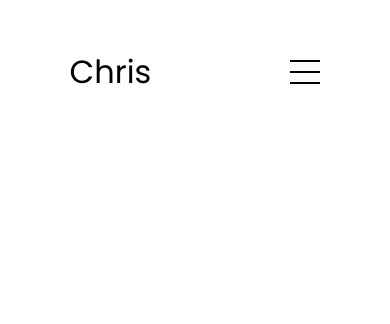
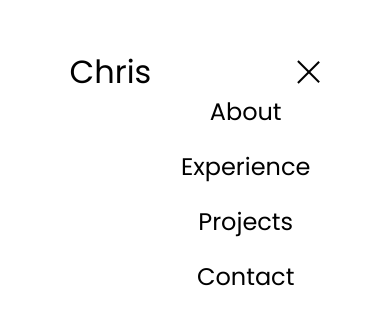
Before and after one commit to chris0512/portfolio2, a website: page public/index.html in a window 390 px wide. Both pictures are taken after a click on the element 305 px from the left and 71 px from the top of the page. Drawn offline with Linux system fonts and the light colour scheme.

Commit message:
create the transition of the hamburger menu

```diff
--- a/public/css/style.css
+++ b/public/css/style.css
@@ -103,3 +103,45 @@ a:hover {
     overflow: hidden;
     transition: all 0.3s ease-in-out;
 }
+
+.menu-links li {
+    list-style: none;
+}
+
+.menu-links a {
+    display: block;
+    padding: 10px;
+    text-align: center;
+    font-size: 1.5rem;
+    color: black;
+    text-decoration: none;
+    transition: all 0.3s ease-in-out;
+}
+
+/*the class to open the hamburger menu links*/
+/* menu links */
+.menu-links.open {
+    max-height: 300px;
+}
+
+/*display hamburger menu to 'x' */
+.hamburger-icon.open span:first-child {
+    transform: rotate(45deg) translate(10px, 5px);
+}
+.hamburger-icon.open span:nth-child(2) {
+    opacity: 0;
+}
+.hamburger-icon.open span:last-child {
+    transform: rotate(-45deg) translate(10px, -5px);
+}
+
+
+.hamburger-icon span:first-child {
+    transform: none;
+}
+.hamburger-icon span:first-child {
+    opacity: 1;
+}
+.hamburger-icon span:first-child {
+    transform: none;
+}
--- a/public/js/script.js
+++ b/public/js/script.js
@@ -0,0 +1,8 @@
+function toggleMenu() {
+    const menuLinks = document.querySelector('.menu-links');
+    const hamburgerIcons = document.querySelector('.hamburger-icon');
+
+    // transition between open and close state from 'open' class
+    menuLinks.classList.toggle('open');
+    hamburgerIcons.classList.toggle('open');
+}
```
Also changed, not shown: public/css/media-query.css (line endings or trailing spaces).
